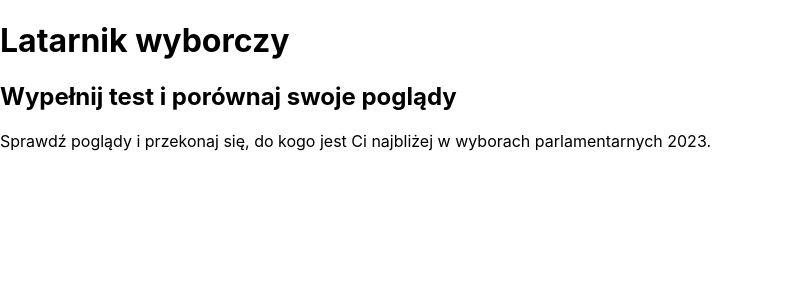
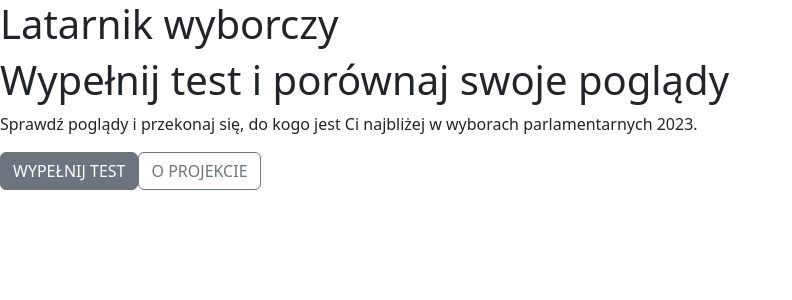
Before and after one commit to Pawlikss/projekt-latarnik, a JavaScript app: page / in a window 1280 px wide. Shown: the top 300 px of the page, without its empty margins (0-792 px from the left). Built offline with nearby package versions, Linux system fonts and the light colour scheme; the HTML template or start-up script is replaced by a standard one.

Commit message:
modify content

```diff
--- a/package.json
+++ b/package.json
@@ -6,6 +6,7 @@
     "@testing-library/jest-dom": "^5.16.5",
     "@testing-library/react": "^13.4.0",
     "@testing-library/user-event": "^13.5.0",
+    "bootstrap": "^5.2.2",
     "react": "^18.2.0",
     "react-dom": "^18.2.0",
     "react-scripts": "^5.0.1",
--- a/src/App.js
+++ b/src/App.js
@@ -1,6 +1,7 @@
 import './App.css';
 import Header from './components/Header';
 import Content from './components/Content';
+import 'bootstrap/dist/css/bootstrap.min.css'
 
 function App() {
   return (
--- a/src/components/Content.js
+++ b/src/components/Content.js
@@ -4,6 +4,8 @@ const Content = () => {
             <article>
                 <h1>Wypełnij test i porównaj swoje poglądy</h1>
                 <p>Sprawdź poglądy i przekonaj się, do kogo jest Ci najbliżej w wyborach parlamentarnych 2023.</p>
+                <button className="btn btn-secondary">WYPEŁNIJ TEST</button>
+                <button className="btn btn-outline-secondary">O PROJEKCIE</button>
             </article>
         </main>
     );
```
Also changed, not shown: 1 other file (tests, documents, lock files or other folders).
